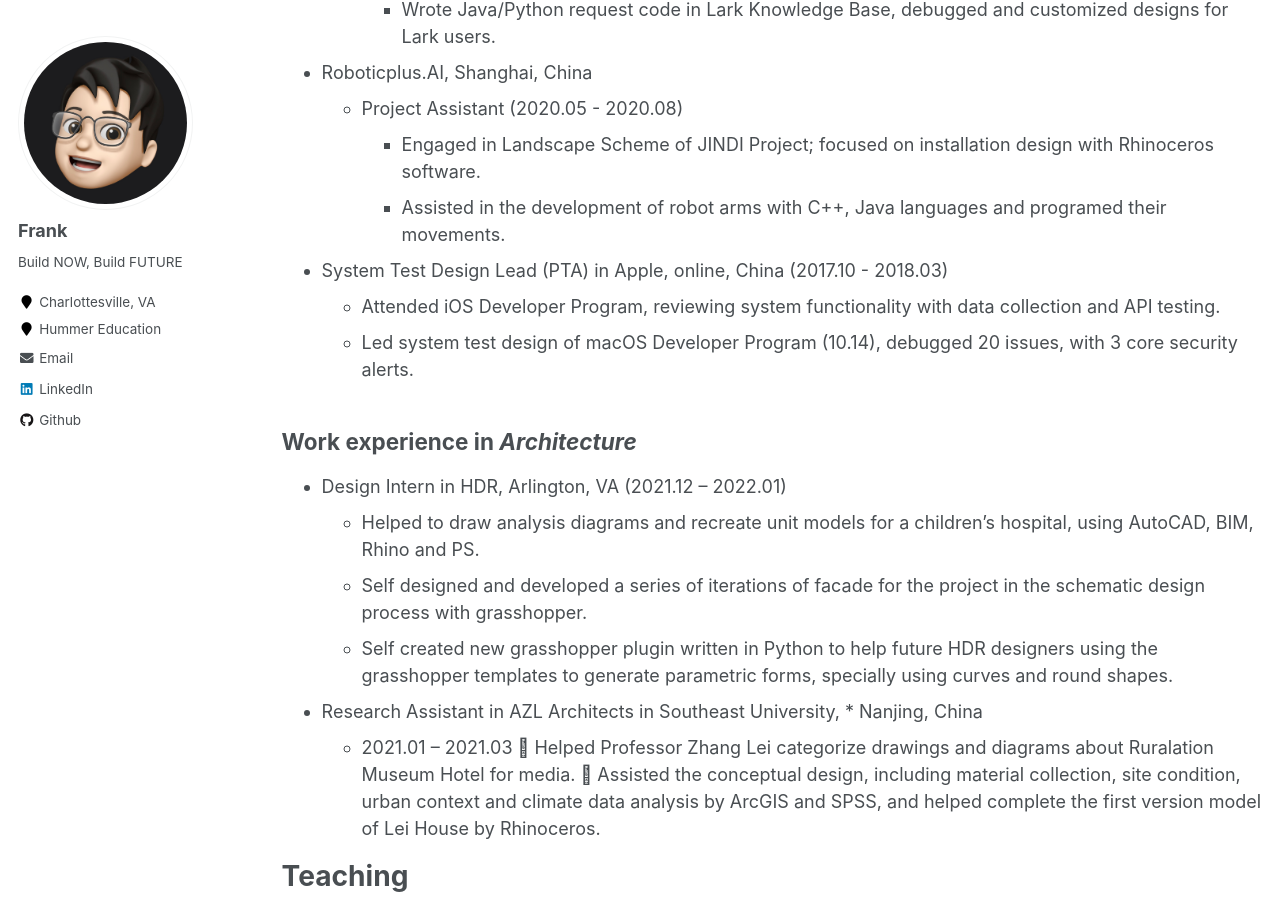
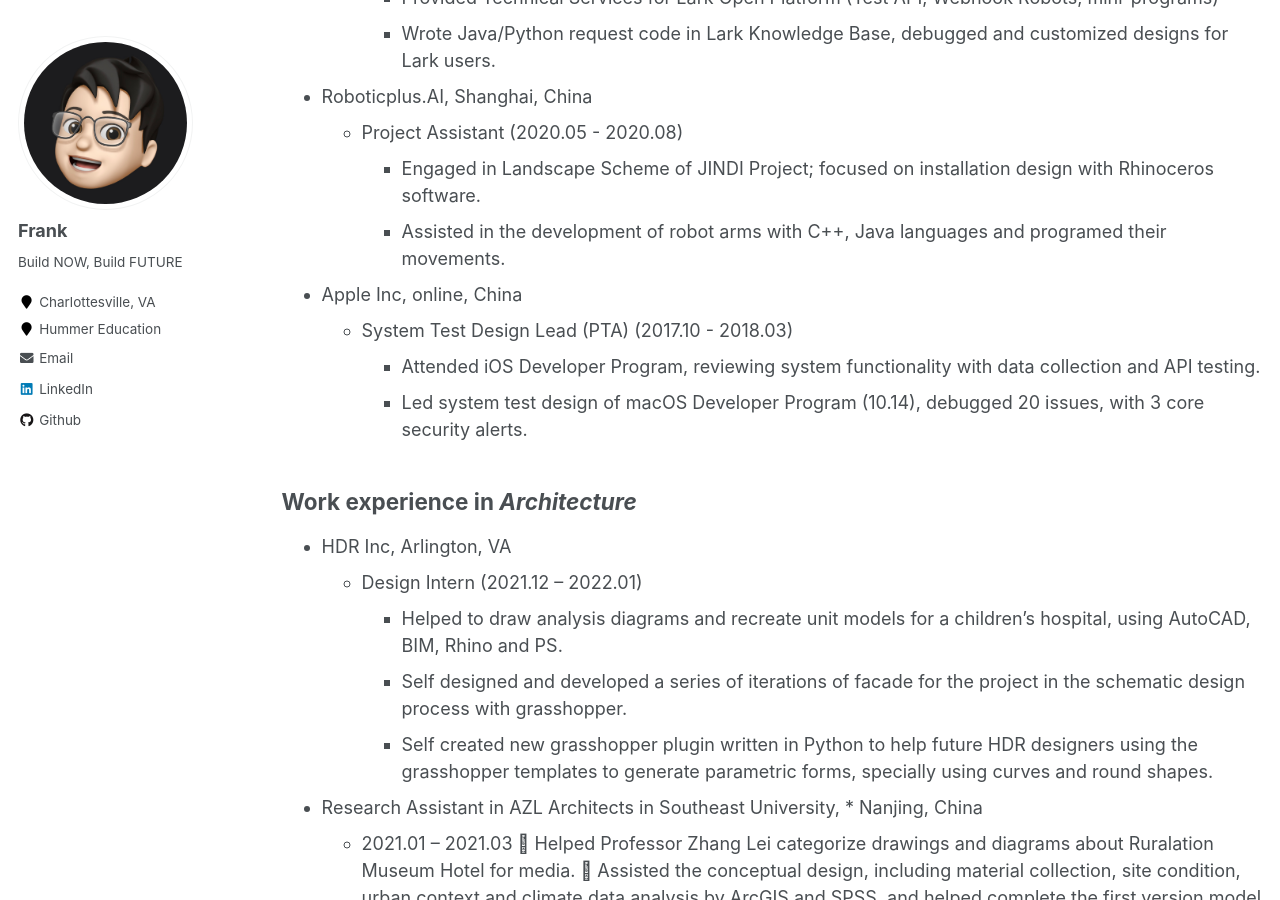
Before and after one commit to FangFrankSun/AcademicPage, a Jekyll site: the page built from _pages/cv.md, in a window 1280 px wide and 900 px high, scrolled down 711 px. Built offline with Jekyll 4.4.1, drawn with Linux system fonts in a browser that asks for light colours.

Commit message:
Update cv.md

```diff
--- a/_pages/cv.md
+++ b/_pages/cv.md
@@ -10,7 +10,7 @@ redirect_from:
 {% include base_path %}
 
 Education
-=====
+---
 * B.S. in University of Virginia 2019-2023
   * Double Major in Architecture and Computer Science
   * GPA 3.95/4.00
@@ -33,17 +33,19 @@ Work Experience in *Computer Science*
     * Engaged in Landscape Scheme of JINDI Project; focused on installation design with Rhinoceros software.
     * Assisted in the development of robot arms with C++, Java languages and programed their movements.
 
-* System Test Design Lead (PTA) in Apple, online, China (2017.10 - 2018.03)
-  * Attended iOS Developer Program, reviewing system functionality with data collection and API testing.
-  * Led system test design of macOS Developer Program (10.14), debugged 20 issues, with 3 core security alerts.
+* Apple Inc, online, China
+  * System Test Design Lead (PTA) (2017.10 - 2018.03)
+    * Attended iOS Developer Program, reviewing system functionality with data collection and API testing.
+    * Led system test design of macOS Developer Program (10.14), debugged 20 issues, with 3 core security alerts.
 
 
 Work experience in *Architecture*
-----
-* Design Intern in HDR, Arlington, VA (2021.12 – 2022.01)
-  * Helped to draw analysis diagrams and recreate unit models for a children's hospital, using AutoCAD, BIM, Rhino and PS.
-  * Self designed and developed a series of iterations of facade for the project in the schematic design process with grasshopper.
-  * Self created new grasshopper plugin written in Python to help future HDR designers using the grasshopper templates to generate parametric forms, specially using curves and round shapes.
+---
+* HDR Inc, Arlington, VA
+  * Design Intern (2021.12 – 2022.01)
+    * Helped to draw analysis diagrams and recreate unit models for a children's hospital, using AutoCAD, BIM, Rhino and PS.
+    * Self designed and developed a series of iterations of facade for the project in the schematic design process with grasshopper.
+    * Self created new grasshopper plugin written in Python to help future HDR designers using the grasshopper templates to generate parametric forms, specially using curves and round shapes.
 
 
 * Research Assistant in AZL Architects in Southeast University,                                                                                                                    * Nanjing, China
```
